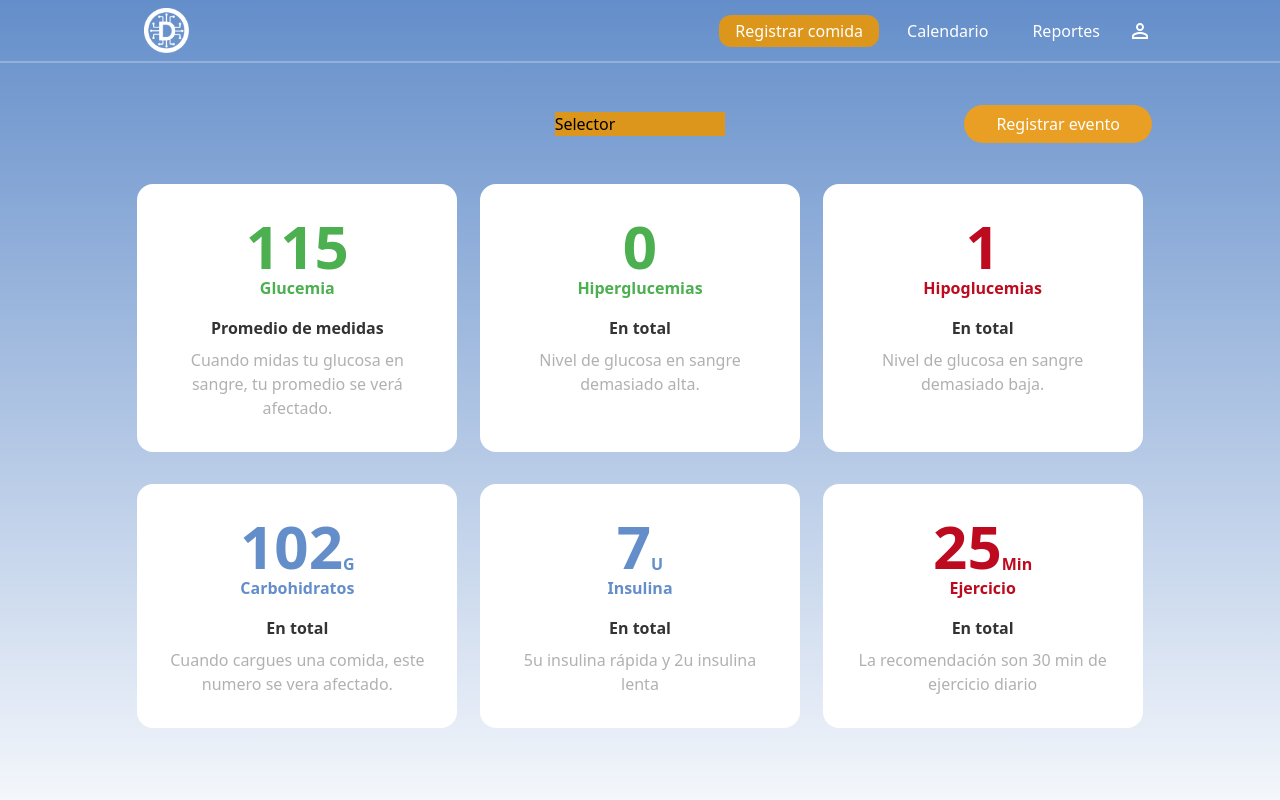
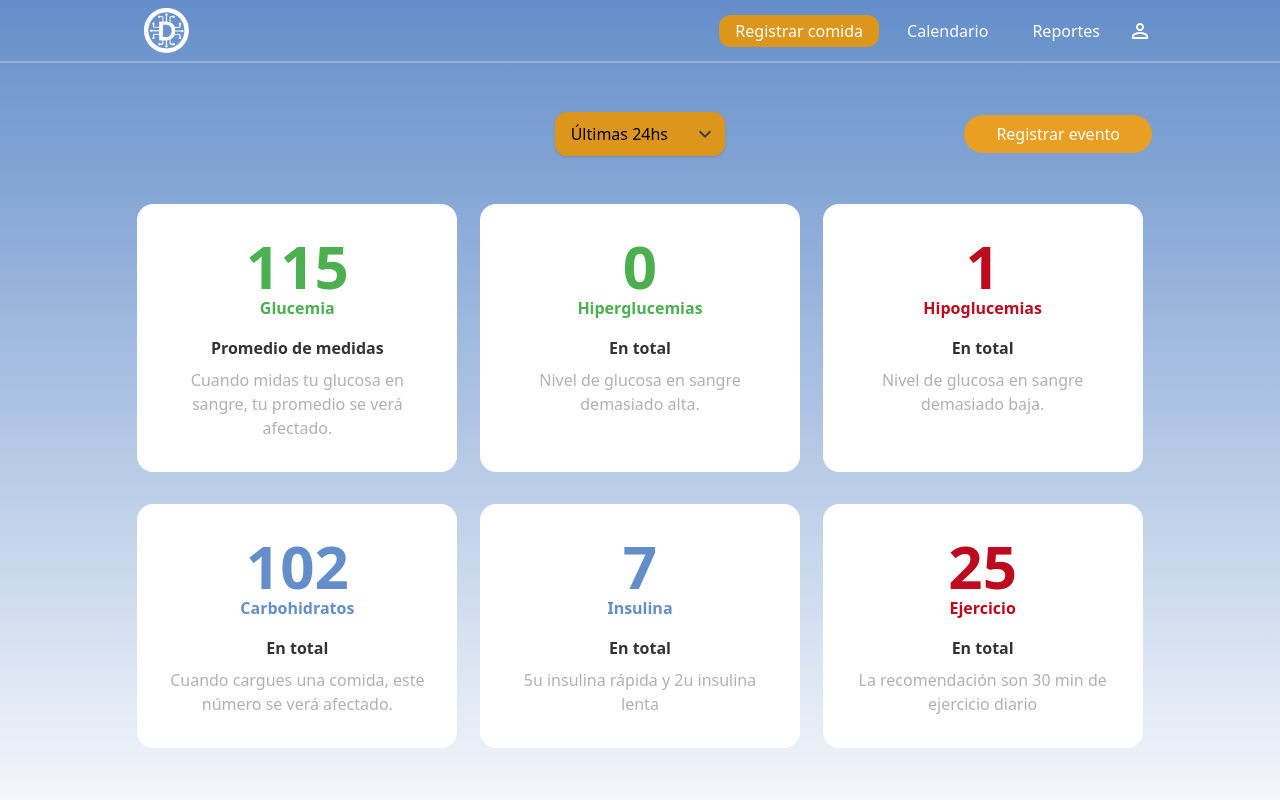
Before and after one commit to NuriaROrquin/diabetia, a Next.js app in the folder frontend/: page /dashboard in a window 1280 px wide. Shown: the top 800 px of the page. Built offline with nearby package versions, Linux system fonts and the light colour scheme.

Commit message:
DIAB-128 add filter days & mapper dashboard indicators

```diff
--- a/frontend/components/selector/index.js
+++ b/frontend/components/selector/index.js
@@ -1,7 +1,35 @@
-export const Selector = ({width}) => {
+import {useState} from "react";
+import {ChevronLeft} from "@mui/icons-material";
+
+export const Selector = ({width, selectedOption, options, isOpen, setIsOpen, handleOptionClick}) => {
+
     return (
-        <section className={`${width} bg-orange-secondary flex`}>
-            <h1>Selector</h1>
+        <section className={`${width} flex`}>
+            <div className="relative inline-block w-full">
+                <button
+                    onClick={() => setIsOpen(!isOpen)}
+                    className={`flex appearance-none w-full bg-orange-secondary px-4 py-3 pr-8 shadow leading-tight focus:outline-none focus:shadow-outline ${isOpen ? 'rounded-b-0 rounded-t-xl' : 'rounded-xl'}`}
+                >
+                    {selectedOption}
+                    <span
+                        className="pointer-events-none absolute inset-y-0 right-0 flex items-center px-2 text-gray-700">
+                    <ChevronLeft className="color-white fill-white -rotate-90" />
+                </span>
+                </button>
+                {isOpen && (
+                    <ul className={`absolute z-10 w-full bg-orange-secondary ${isOpen ? 'rounded-t-0 rounded-b-xl' : 'rounded-xl'} shadow-lg`}>
+                        {options.map((option) => (
+                            <li
+                                key={option}
+                                onClick={() => handleOptionClick(option)}
+                                className="px-4 py-2 hover:bg-orange-primary cursor-pointer rounded-xl"
+                            >
+                                {option}
+                            </li>
+                        ))}
+                    </ul>
+                )}
+            </div>
         </section>
     )
 }
--- /dev/null
+++ b/frontend/constants/index.js
@@ -0,0 +1,49 @@
+export const DASHBOARD_OPTIONS_FILTER_DAYS = ['Últimas 24hs', 'Últimas 48hs', 'Última semana', 'Último mes'];
+
+export const DASHBOARD_INDICATORS = [
+    {
+        "textIndicator": "Glucemia",
+        "color": "green",
+        "number": 115,
+        "title": "Promedio de medidas",
+        "description": "Cuando midas tu glucosa en sangre, tu promedio se verá afectado."
+    },
+    {
+        "textIndicator": "Hiperglucemias",
+        "color": "green",
+        "number": 0,
+        "title": "En total",
+        "description": "Nivel de glucosa en sangre demasiado alta."
+    },
+    {
+        "textIndicator": "Hipoglucemias",
+        "color": "red",
+        "number": 1,
+        "title": "En total",
+        "description": "Nivel de glucosa en sangre demasiado baja."
+    },
+    {
+        "textIndicator": "Carbohidratos",
+        "color": "blue",
+        "number": 102,
+        "unit": "G",
+        "title": "En total",
+        "description": "Cuando cargues una comida, este número se verá afectado."
+    },
+    {
+        "textIndicator": "Insulina",
+        "color": "blue",
+        "number": 7,
+        "unit": "U",
+        "title": "En total",
+        "description": "5u insulina rápida y 2u insulina lenta"
+    },
+    {
+        "textIndicator": "Ejercicio",
+        "color": "red",
+        "number": 25,
+        "unit": "Min",
+        "title": "En total",
+        "description": "La recomendación son 30 min de ejercicio diario"
+    }
+]
--- a/frontend/pages/dashboard/index.js
+++ b/frontend/pages/dashboard/index.js
@@ -1,14 +1,22 @@
 import {Card} from "../../components/card";
 import {Selector} from "../../components/selector";
 import Link from "next/link";
+import {useState} from "react";
+import {DASHBOARD_OPTIONS_FILTER_DAYS, DASHBOARD_INDICATORS} from "../../constants";
 
 export const Home = () => {
+    const [isOpen, setIsOpen] = useState(false);
+    const [selectedOption, setSelectedOption] = useState(DASHBOARD_OPTIONS_FILTER_DAYS[0]);
+    const handleOptionClick = (option) => {
+        setSelectedOption(option);
+        setIsOpen(false);
+    };
     return (
         <section className="w-full min-h-screen">
             <div className="container pt-12">
-                <div className="grid grid-cols-3 w-full">
+                <div className="grid grid-cols-3 w-full items-center">
                     <div className="w-full col-start-2 flex justify-self-center justify-center">
-                        <Selector width="w-1/2" />
+                        <Selector width="w-1/2" setIsOpen={setIsOpen} isOpen={isOpen} selectedOption={selectedOption} options={DASHBOARD_OPTIONS_FILTER_DAYS} handleOptionClick={handleOptionClick} />
                     </div>
                     <div className="col-start-3 justify-self-end">
                         <Link className="bg-orange-focus hover:bg-orange-primary transition-all text-white py-2 px-8 rounded-full w-full" href="/event">Registrar evento</Link>
@@ -16,12 +24,16 @@ export const Home = () => {
                 </div>
 
                 <div className="flex flex-wrap justify-around mt-12 gap-x-1 gap-y-8">
-                    <Card color="green" number={115} textIndicator="Glucemia" title="Promedio de medidas" description="Cuando midas tu glucosa en sangre, tu promedio se verá afectado." />
-                    <Card color="green" number={0} textIndicator="Hiperglucemias" title="En total" description="Nivel de glucosa en sangre demasiado alta." />
-                    <Card color="red" number={1} textIndicator="Hipoglucemias" title="En total" description="Nivel de glucosa en sangre demasiado baja." />
-                    <Card color="blue" number={102} unit="G" textIndicator="Carbohidratos" title="En total" description="Cuando cargues una comida, este numero se vera afectado." />
-                    <Card color="blue" number={7} unit="U" textIndicator="Insulina" title="En total" description="5u insulina rápida y 2u insulina lenta" />
-                    <Card color="red" number={25} unit="Min" textIndicator="Ejercicio" title="En total" description="La recomendación son 30 min de ejercicio diario" />
+                    {DASHBOARD_INDICATORS.map((data, index) => (
+                        <Card
+                            key={index}
+                            textIndicator={data.textIndicator}
+                            color={data.color}
+                            number={data.number}
+                            title={data.title}
+                            description={data.description}
+                        />
+                    ))}
                 </div>
             </div>
         </section>
--- a/frontend/services/api.service.js
+++ b/frontend/services/api.service.js
@@ -10,7 +10,7 @@ export const login = (email, password) => {
         );
 }
 
-export const logout = (email, password) => {
+export const logout = () => {
     return axios
         .post(
             `/api/logout`,
```
